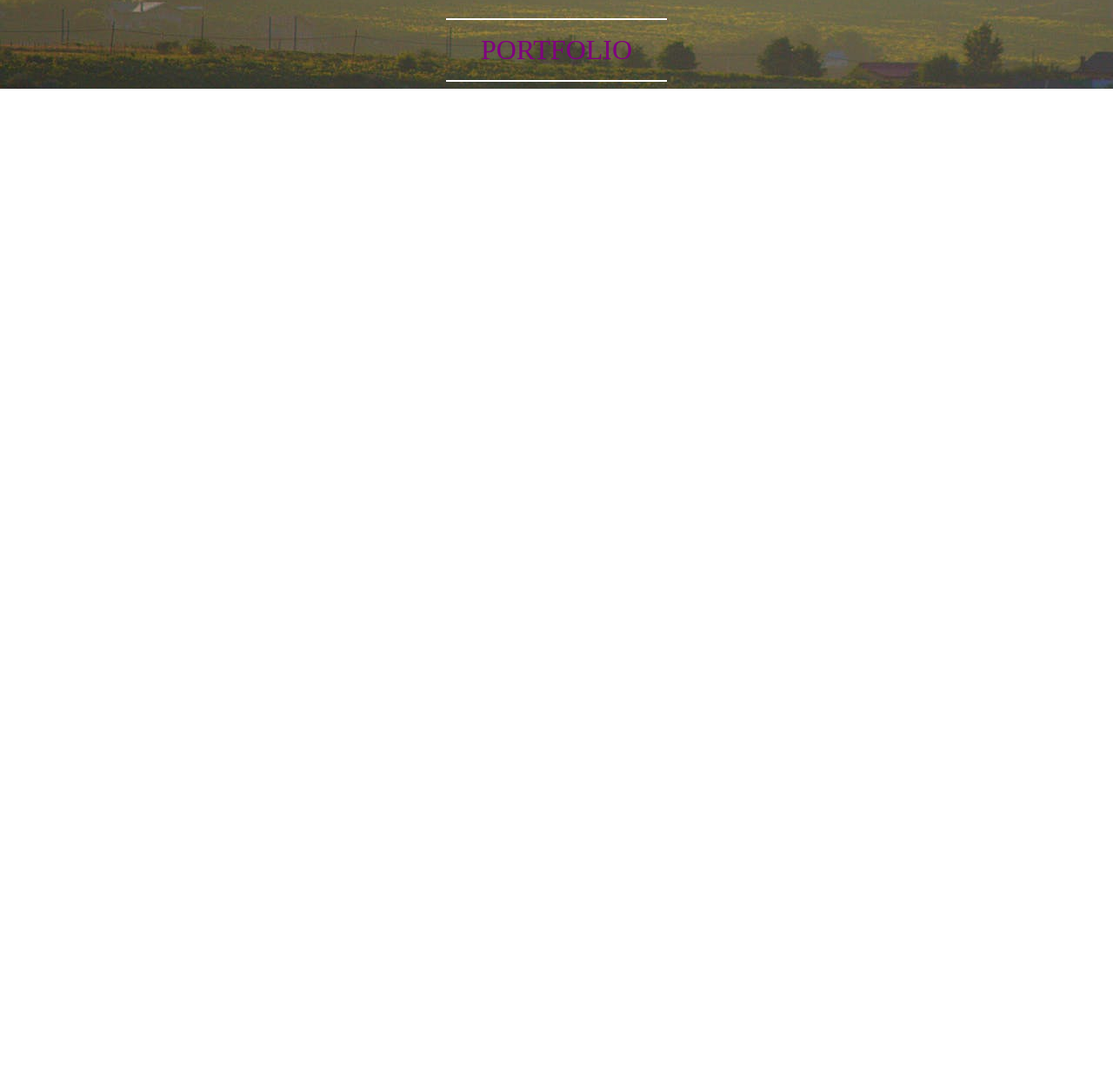
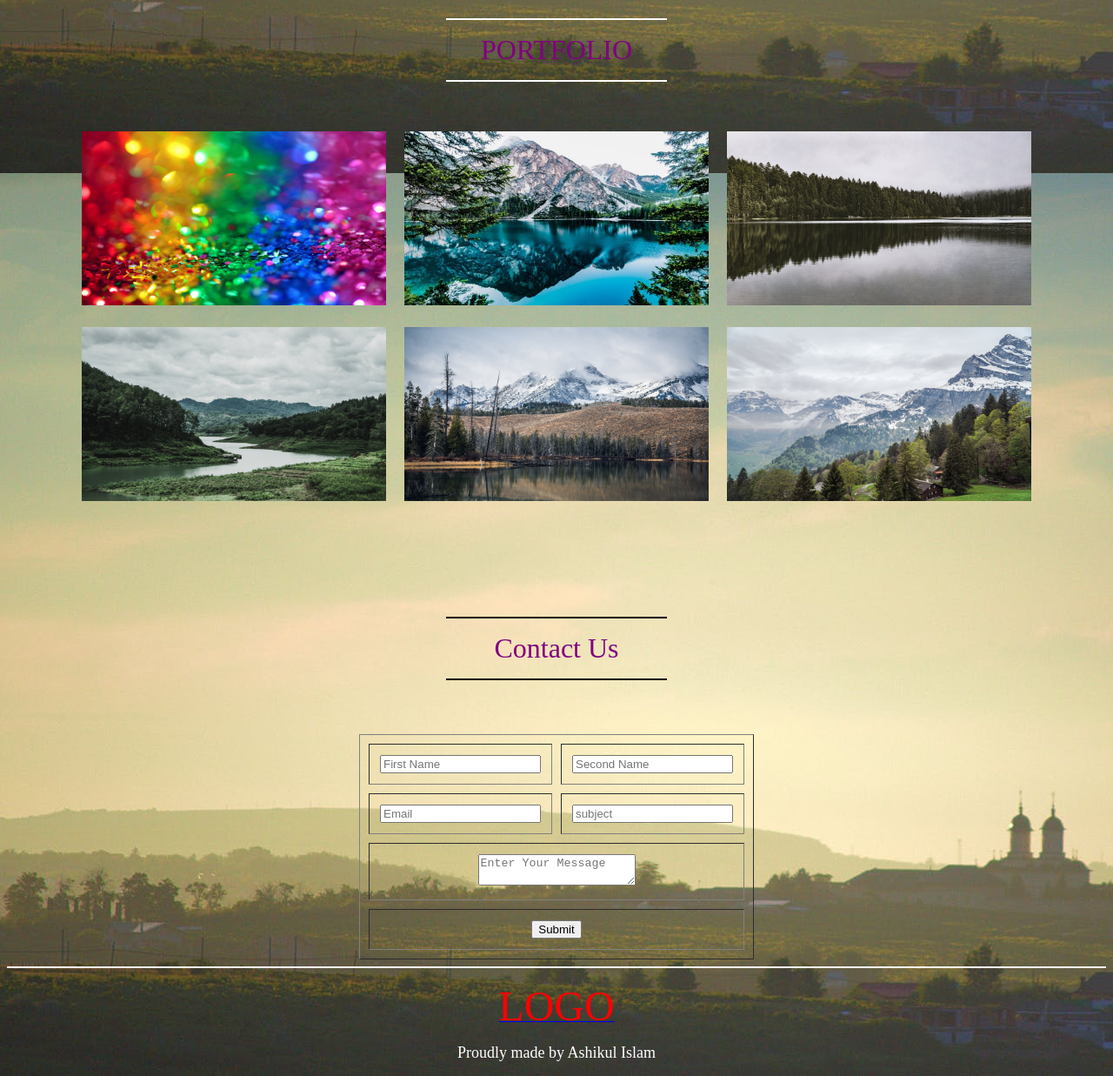
Before and after one commit to Ashik-2000/HTML_Practice, a plain HTML site: page project_1/index.html in a window 1280 px wide. Shown: the part 859-2096 px from the top of the page at 87% size. Before the commit the page ends 961 px from the top, so only its background shows below. Drawn offline with Linux system fonts and the light colour scheme.

Commit message:
complete

```diff
--- a/project_1/index.html
+++ b/project_1/index.html
@@ -53,7 +53,64 @@
             <font color="purple" size="6">PORTFOLIO</font>
         </p>
         <hr color="white" width="20%">
+        <br><br>
+        <!-- image gallery -->
+        <table align="center" cellspacing="5" cellpadding="8">
+            <tr>
+                <td><img src="./images/img1.jpeg" height="200" width="350"></td>
+                <td><img src="./images/img2.jpeg" height="200" width="350"></td>
+                <td><img src="./images/img3.jpeg" height="200" width="350"></td>
+            </tr>
+            <tr>
+                <td><img src="./images/img4.jpeg" height="200" width="350"></td>
+                <td><img src="./images/img5.jpeg" height="200" width="350"></td>
+                <td><img src="./images/img6.jpeg" height="200" width="350"></td>
+            </tr>
+        </table>
     </div>
+    <br><br><br><br><br><br>
+    <!-- contact us -->
+    <div class="contact">
+        <hr color="black" width="20%">
+        <p align="center">
+            <font color="purple" size="6">Contact Us</font>
+        </p>
+        <hr color="black" width="20%">
+        <!-- contact table -->
+        <br> <br> <br>
+        <form action="#">
+            <table align="center" cellspacing="10" cellpadding="12" border="1">
+                <tr>
+                    <td><input type="text" name="first-name" placeholder="First Name"></td>
+                    <td><input type="text" name="second-name" placeholder="Second Name"></td>
+                </tr>
+                <tr>
+                    <td><input type="email" name="email" placeholder="Email"></td>
+                    <td><input type="text" name="subject" placeholder="subject"></td>
+                </tr>
+                <tr>
+                    <th colspan="2"><textarea name="message" minlength="20" maxlength="100" width="90"
+                            placeholder="Enter Your Message"></textarea></th>
+                </tr>
+                <tr>
+                    <th colspan="2"><input type="submit" value="Submit"></th>
+                </tr>
+            </table>
+        </form>
+    </div>
+    <!-- footer -->
+
+    <footer>
+        <hr color="white">
+        <p align="center">
+            <a href="index.html">
+                <font color="red" size="7">LOGO</font>
+            </a>
+        </p>
+        <p align="center">
+            <font color="white" size="4">Proudly made by Ashikul Islam</font>
+        </p>
+    </footer>
 </body>
 
 </html>
```
